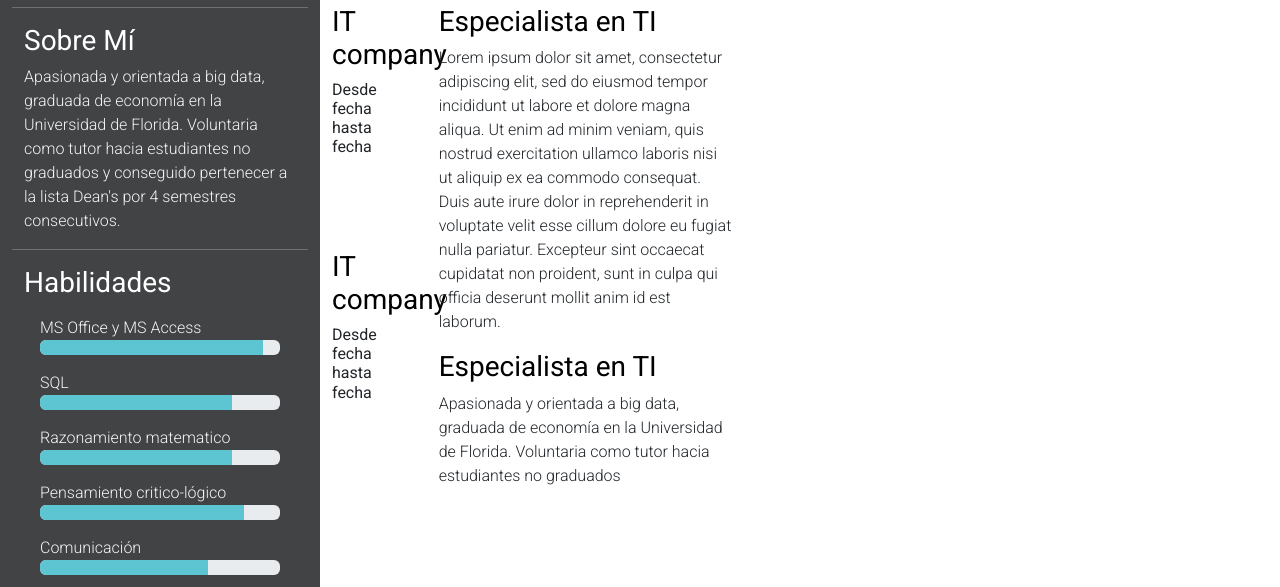
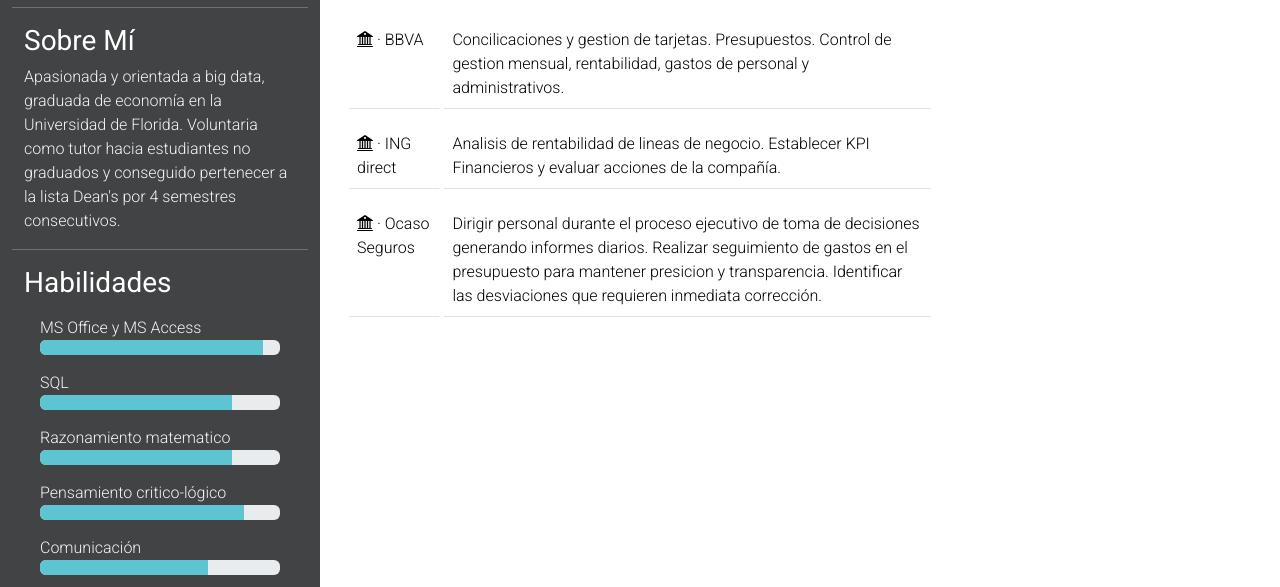
Before and after one commit to matt3127/proyectocv, a plain HTML site: page index.html in a window 1280 px wide. Shown: the part 213-800 px from the top of the page. Drawn offline with nearby package versions, Linux system fonts and the light colour scheme.

Commit message:
De columnas a tabla, iconos, margenes

```diff
--- a/css/estilo.css
+++ b/css/estilo.css
@@ -69,3 +69,8 @@ h5 {
 .border{
     border-width: rgb(0, 0, 0);
 }
+.table{
+    border-collapse: separate;
+    border-spacing:5px 15px;
+    max-width: 800px;
+}
--- a/index.html
+++ b/index.html
@@ -103,41 +103,37 @@
           <hr class="my-1">
         </header>
         <h3 id="derecha">
-        Experiencia laboral
+          Experiencia laboral
         </h3>
         <hr>
-        <!--Fila(s) dentro de columna derecha-->
-        <div class="row">
-          <div class="col-2"> <!--columna chica dentro-->
-            <div class="row">
-              <h3 id="derecha">
-              IT company
-              </h3>
-              <h6>Desde fecha hasta fecha</h6>
-            </div>
-            <div class="row">
-              <h3 id="derecha-2">
-              IT company
-              </h3>
-              <h6>Desde fecha hasta fecha</h6>
-            </div>
-          </div>
-          <div class="col-6"><!--columna grande al lado de la chica-->
-            <div class="row">
-              <h3 id="derecha">
-                Especialista en TI
-              </h3>
-              <p>Lorem ipsum dolor sit amet, consectetur adipiscing elit, sed do eiusmod tempor incididunt ut labore et dolore magna aliqua. Ut enim ad minim veniam, quis nostrud exercitation ullamco laboris nisi ut aliquip ex ea commodo consequat. Duis aute irure dolor in reprehenderit in voluptate velit esse cillum dolore eu fugiat nulla pariatur. Excepteur sint occaecat cupidatat non proident, sunt in culpa qui officia deserunt mollit anim id est laborum.</p>
+        <!--Tabla de contenido experiencia laboral-->
+        <div class="container text-left">
+          <table class="table table-hover">
+            <tbody>
+              <tr>
+                <td>
+                  <i class="bi bi-bank2"></i> · BBVA
+                </td>
+                <td>
+                  Concilicaciones y gestion de tarjetas. Presupuestos. Control de gestion mensual, rentabilidad, gastos de personal y administrativos.
 
-            </div>
+                </td>
+              </tr>
+              <tr>
+                <td><i class="bi bi-bank2"></i> · ING direct</td>
+                <td>
+                  Analisis de rentabilidad de lineas de negocio. Establecer KPI Financieros y evaluar acciones de la compañía.
+                </td>
+              </tr>
+              <tr>
+                <td><i class="bi bi-bank2"></i> · Ocaso Seguros</td>
+                <td>
+                  Dirigir personal durante el proceso ejecutivo de toma de decisiones generando informes diarios. Realizar seguimiento de gastos en el presupuesto para mantener presicion y transparencia. Identificar las desviaciones que requieren inmediata corrección.
+                </td>
+              </tr>
 
-            <div class="row">
-              <h3 id="derecha">
-                Especialista en TI
-              </h3>
-              <p>Apasionada y orientada a big data, graduada de economía en la Universidad de Florida. Voluntaria como tutor hacia estudiantes no graduados</p>
-            </div>
-        </div>
+            </tbody>
+          </table>
         </div>
       </div>
       <div class="col-2">
```
